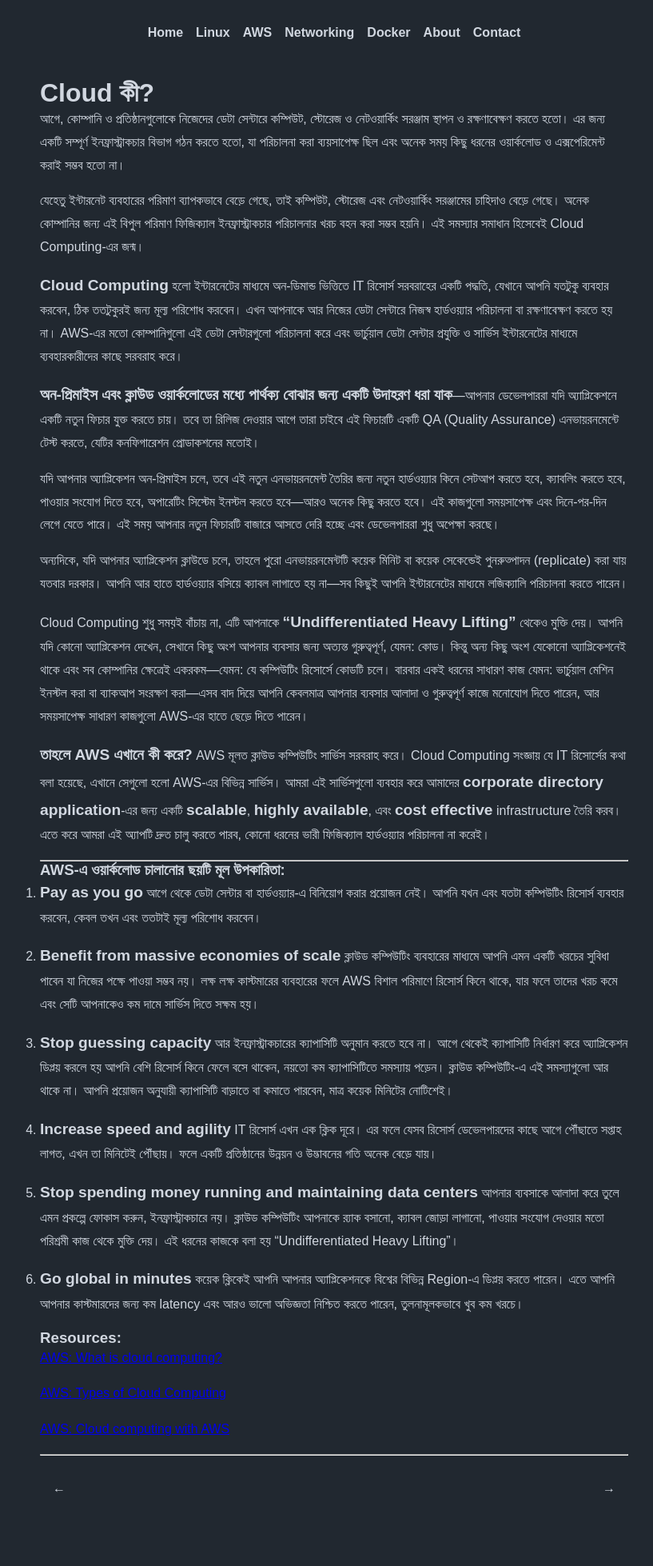
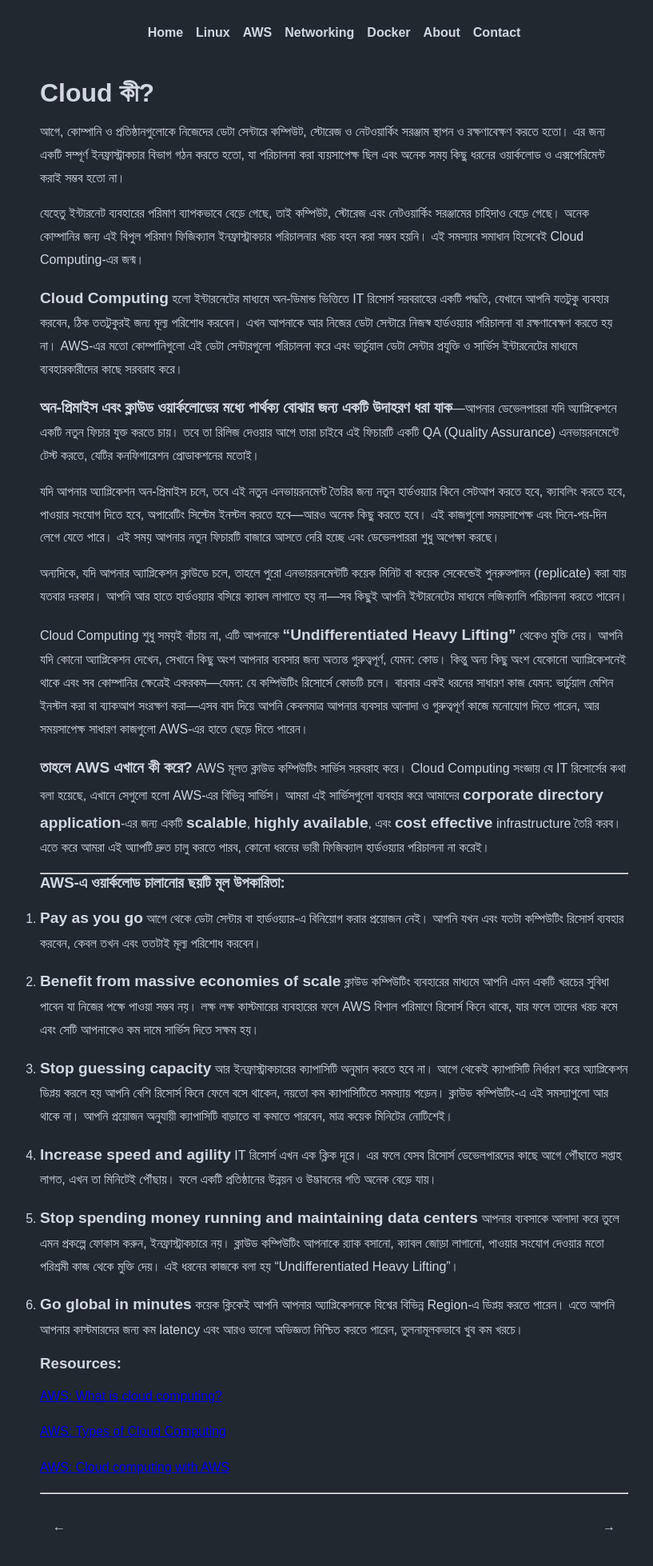
Before and after one commit to munirmahmud/my-devops-learnings, a Jekyll site: the page built from _aws/aws-cloud-technical-essentials-week-1-3-what-is-AWS.md, in a window 1280 px wide. Shown: the whole page at 80% size, without its empty margins (222-1039 px from the left). Built offline with Jekyll 4.4.1, drawn with Linux system fonts in a browser that asks for light colours; before the commit the page ends 1910 px from its top, so only the background shows below that.

Commit message:
Refactor AWS post layout and styles for consistency and improved readability

```diff
--- a/_layouts/aws_post.html
+++ b/_layouts/aws_post.html
@@ -10,7 +10,7 @@
 <body>
   {% include nav.html %}
 
-  <main>
+  <main class="aws-content-wrapper">
     {{ content }}
 
     <hr>
--- a/assets/style.css
+++ b/assets/style.css
@@ -11,6 +11,21 @@ body {
   margin: 0 auto;
   padding: 2rem;
   color: #d1d7e0;
+}
+
+h1, h2, h3, h4 {
+  color: #d1d7e0;
+  margin-bottom: 1rem;
+}
+
+h1 {
+  margin-bottom: 1rem;
+}
+
+img {
+  max-width: 100%;
+  height: auto;
+  display: block;
 }
 
 nav {
@@ -42,11 +57,20 @@ main p > strong {
 }
 
 
-img {
-  max-width: 100%;
-  height: auto;
-  display: block;
+.aws-content-wrapper ul li {
+  line-height: 1.8;
+  list-style: none;
 }
+.aws-content-wrapper ul li a {
+  transition: color 0.3s ease;
+  text-decoration: none;
+  color: #d1d7e0;
+}
+.aws-content-wrapper ul li a:hover {
+  color: #b5c3d8;
+}
+
+
 
 
 /* PAGINATION */
```
